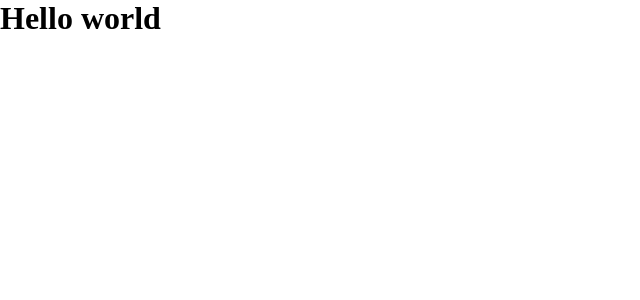
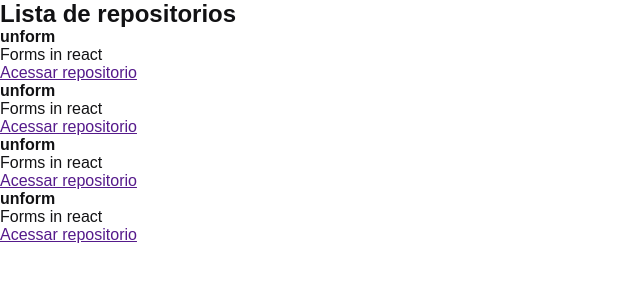
Before and after one commit to mfortunat0/fundamentos-reactjs-ignite, a React app: page / in a window 1280 px wide. Shown: the top 300 px of the page, without its empty margins (0-640 px from the left). Built offline with nearby package versions, Linux system fonts and the light colour scheme.

Commit message:
primeiro componente react

```diff
--- a/src/App.jsx
+++ b/src/App.jsx
@@ -1,4 +1,6 @@
+import { RepositoryList } from "./components/RepositoryList";
 import "./styles/global.scss";
+
 export function App() {
-  return <h1>Hello world</h1>;
+  return <RepositoryList />;
 }
--- /dev/null
+++ b/src/components/RepositoryList.jsx
@@ -0,0 +1,31 @@
+const repositoryName = "unform";
+
+export function RepositoryList() {
+  return (
+    <section className="repository-list">
+      <h1>Lista de repositorios</h1>
+      <ul>
+        <li>
+          <strong>{repositoryName}</strong>
+          <p>Forms in react</p>
+          <a href="">Acessar repositorio</a>
+        </li>
+        <li>
+          <strong>unform</strong>
+          <p>Forms in react</p>
+          <a href="">Acessar repositorio</a>
+        </li>
+        <li>
+          <strong>unform</strong>
+          <p>Forms in react</p>
+          <a href="">Acessar repositorio</a>
+        </li>
+        <li>
+          <strong>unform</strong>
+          <p>Forms in react</p>
+          <a href="">Acessar repositorio</a>
+        </li>
+      </ul>
+    </section>
+  );
+}
--- a/src/styles/global.scss
+++ b/src/styles/global.scss
@@ -3,3 +3,8 @@
   padding: 0;
   box-sizing: border-box;
 }
+
+body {
+  font: 16px "Helvetica neve", Arial, sans-serif;
+  color: #121214;
+}
```
